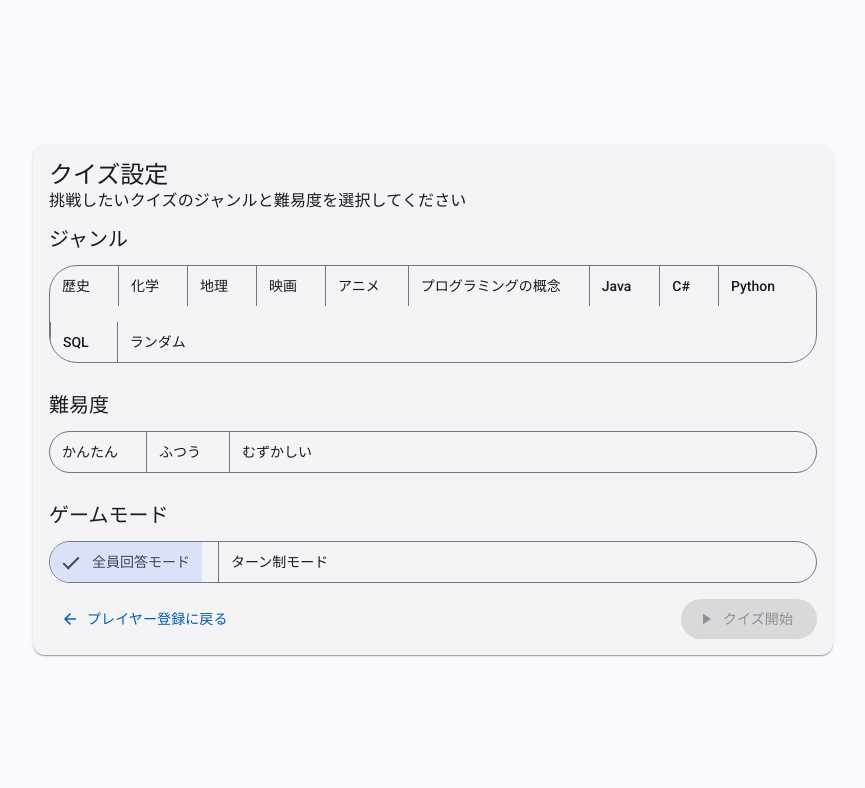
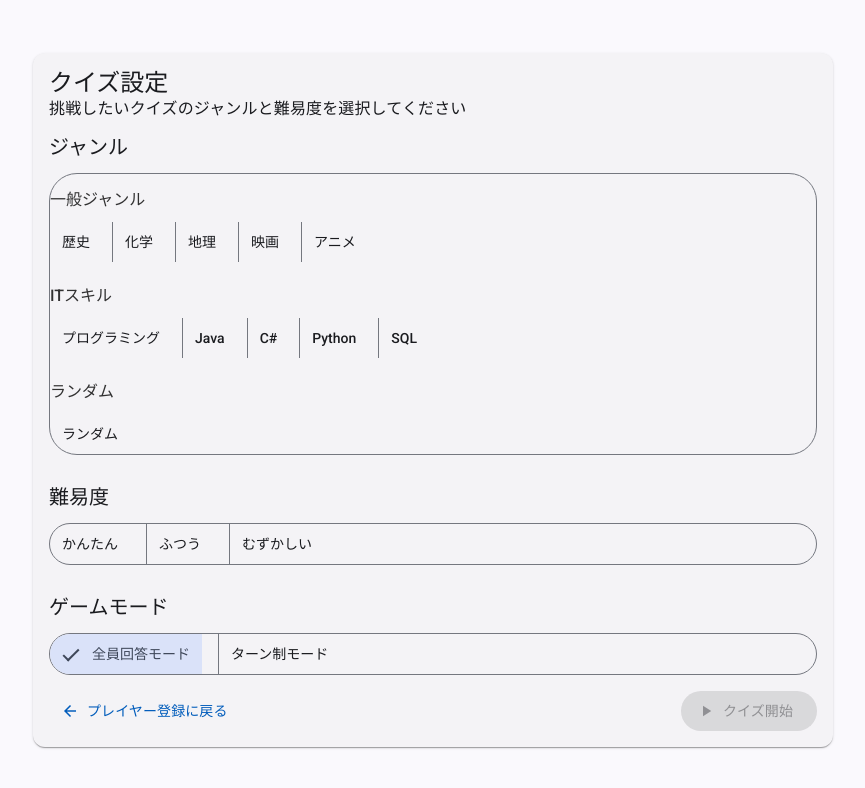
Before and after one commit to Tago-F/freestylequizgame002, an Angular app in the folder frontend/: page /game-setup in a window 1280 px wide. Shown: the top 788 px of the page, without its empty margins (207-1072 px from the left). Built offline with nearby package versions, Linux system fonts and the light colour scheme.

Commit message:
ジャンル選択 UI を修正。

```diff
--- a/frontend/src/app/game-setup/game-setup.component.css
+++ b/frontend/src/app/game-setup/game-setup.component.css
@@ -40,3 +40,23 @@ mat-card-title {
   align-items: center;
   padding: 1rem;
 }
+
+.button-group-vertical {
+  display: flex;
+  flex-direction: column;
+  gap: 0.5rem;
+}
+
+.category-title {
+  font-size: 1rem;
+  font-weight: 500;
+  margin-top: 1rem;
+  margin-bottom: 0.75rem;
+  color: rgba(0, 0, 0, 0.8);
+}
+
+.button-row {
+  display: flex;
+  flex-wrap: wrap;
+  gap: 10px;
+}
--- a/frontend/src/app/game-setup/game-setup.component.ts
+++ b/frontend/src/app/game-setup/game-setup.component.ts
@@ -30,11 +30,18 @@ import { MatIconModule } from '@angular/material/icon';
         <div class="section">
           <h2>ジャンル</h2>
           <mat-button-toggle-group
-            class="button-group"
+            class="button-group-vertical"
             [value]="quizState.genre()"
             (change)="selectGenre($event.value)">
-            @for (g of quizState.genres; track g) {
-              <mat-button-toggle [value]="g">{{ g }}</mat-button-toggle>
+            @for (category of quizState.genreCategories; track category.name) {
+              <div>
+                <h3 class="category-title">{{ category.name }}</h3>
+                <div class="button-row">
+                  @for (g of category.genres; track g) {
+                    <mat-button-toggle [value]="g">{{ g }}</mat-button-toggle>
+                  }
+                </div>
+              </div>
             }
           </mat-button-toggle-group>
         </div>
--- a/frontend/src/app/shared/quiz-state.service.ts
+++ b/frontend/src/app/shared/quiz-state.service.ts
@@ -3,14 +3,28 @@ import { GenerateQuizRequest, QuizResponse, HintResponse } from './quiz.model';
 
 export type GameMode = 'all' | 'turn';
 
+export interface GenreCategory {
+  name: string;
+  genres: string[];
+}
+
 @Injectable({
   providedIn: 'root'
 })
 export class QuizStateService {
-  public readonly genres = [
-    '歴史', '化学', '地理', '映画', 'アニメ',
-    'プログラミングの概念', 'Java', 'C#', 'Python', 'SQL',
-    'ランダム'
+  public readonly genreCategories: GenreCategory[] = [
+    {
+      name: '一般ジャンル',
+      genres: ['歴史', '化学', '地理', '映画', 'アニメ']
+    },
+    {
+      name: 'ITスキル',
+      genres: ['プログラミング', 'Java', 'C#', 'Python', 'SQL']
+    },
+    {
+      name: 'ランダム',
+      genres: ['ランダム']
+    }
   ];
 
   public readonly difficulties = ['かんたん', 'ふつう', 'むずかしい'];
```
Also changed, not shown: 1 other file (tests, documents, lock files or other folders).
